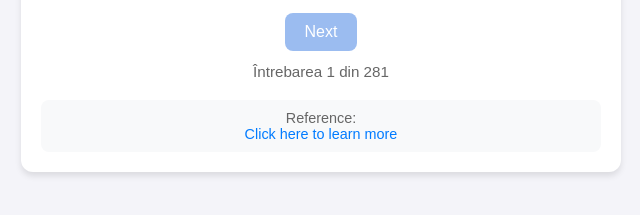
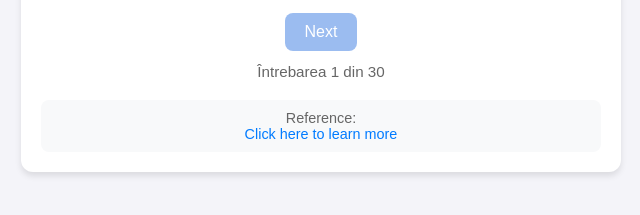
Before and after one commit to OvidiuBorlean/electroquestions, a plain HTML site: page electrotehnica.html in a window 1280 px wide. Shown: the part 437-652 px from the top of the page, 319-959 px from the left. Drawn offline with Linux system fonts and the light colour scheme.

Commit message:
Add files via upload

```diff
--- a/electrotehnica.html
+++ b/electrotehnica.html
@@ -173,17 +173,20 @@
       return a;
     }
 
-    // Pregătim întrebările cu shuffle
+    // Selectăm 30 de întrebări random din baza de date
     // 1) amestecăm ordinea întrebărilor
-    // 2) pentru fiecare întrebare, amestecăm opțiunile
-    const QUESTIONS = shuffle(BASE_QUESTIONS).map(q => {
+    // 2) selectăm primele 30
+    // 3) pentru fiecare întrebare, amestecăm opțiunile
+    const QUESTIONS = shuffle(BASE_QUESTIONS)
+      .slice(0, 30)
+      .map(q => {
         const shuffledOptions = shuffle(q.options);
         return {
           question: q.question,
           options: shuffledOptions,
-        // Răspunsul rămâne pe bază de text; verificarea se face prin egalitate de string
           answer: q.answer,
-        reference: q.reference
+          reference: q.reference,
+          image: q.image
         };
       });
 
```
Lines whose indentation alone changed are shown as unchanged.
